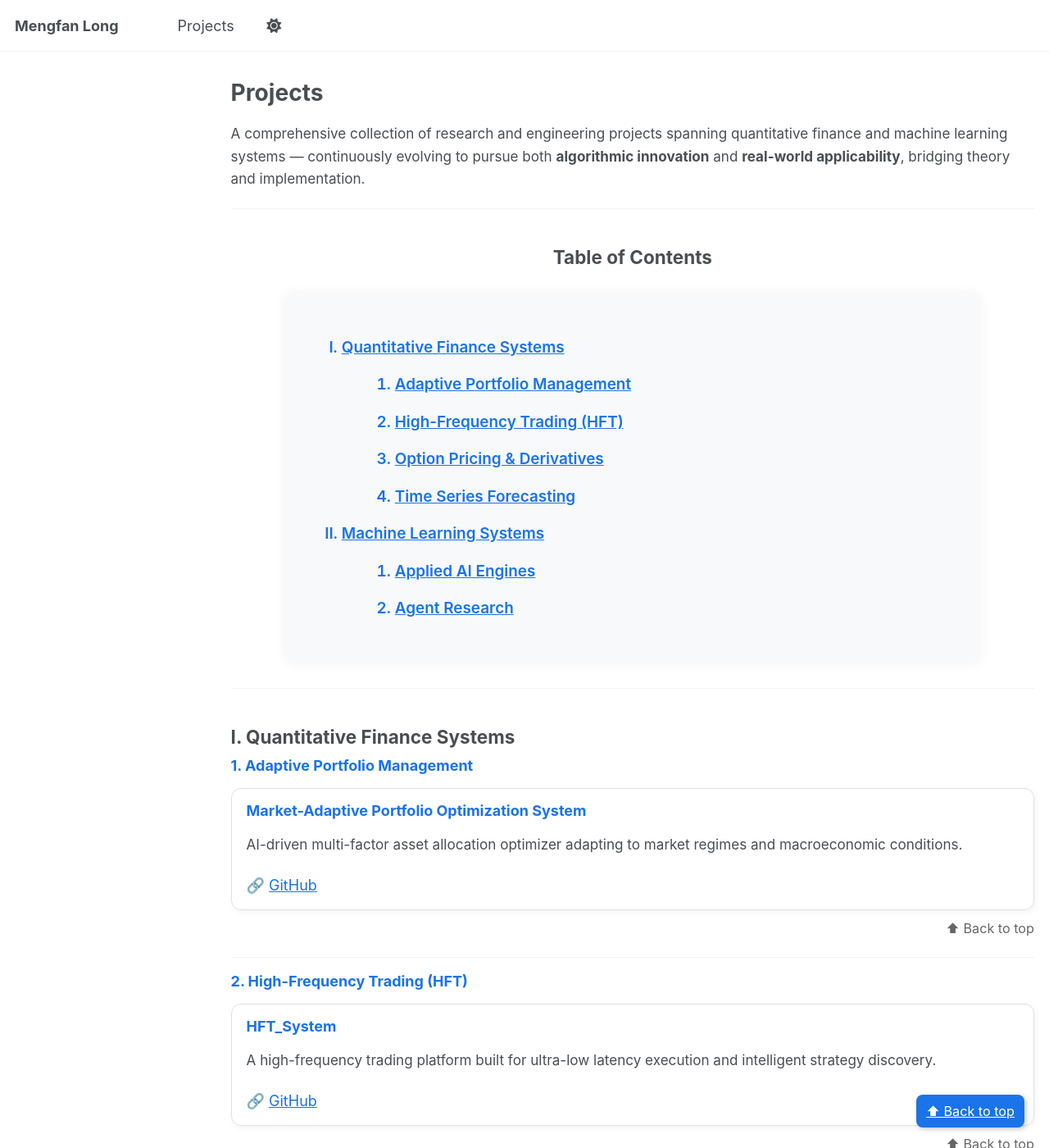
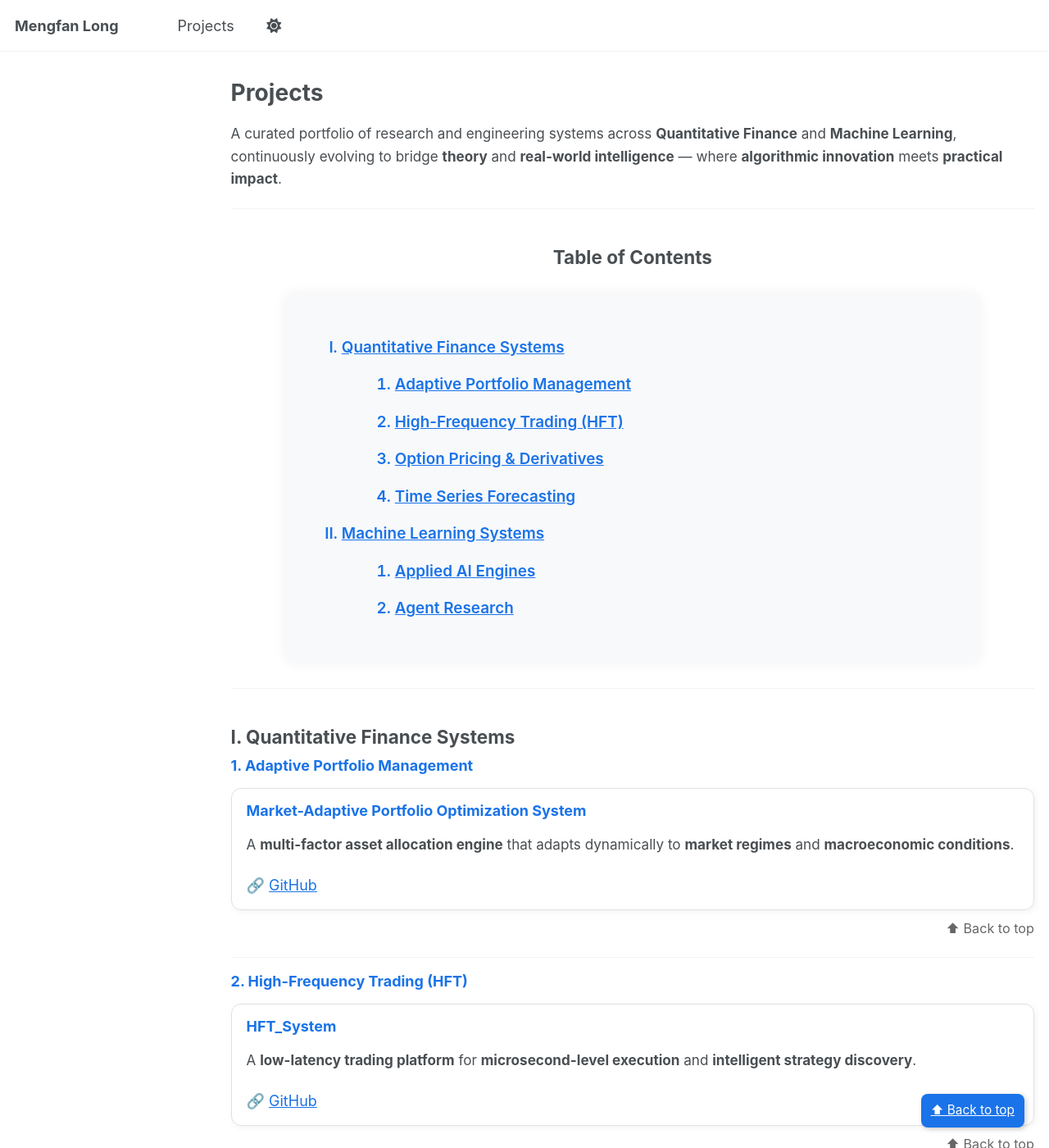
Before and after one commit to kevinlmf/kevinlmf.github.io, a Jekyll site: the page built from _pages/projects.md, in a window 1280 px wide and 1400 px high. Shown: the whole window at 82% size. Built offline with Jekyll 4.4.1, drawn with Linux system fonts in a browser that asks for light colours; a script that is not in the unit is left out; some of the changed text lies outside the part shown.

Commit message:
Revise project descriptions for clarity and impact
Updated project descriptions for clarity and impact, enhancing the language to better reflect the innovative nature of the projects.

```diff
--- a/_pages/projects.md
+++ b/_pages/projects.md
@@ -7,14 +7,13 @@ author_profile: false
 
 <a id="top"></a>
 
-A comprehensive collection of research and engineering projects spanning quantitative finance and machine learning systems — continuously evolving to pursue both <b>algorithmic innovation</b> and <b>real-world applicability</b>, bridging theory and implementation.
+A curated portfolio of research and engineering systems across **Quantitative Finance** and **Machine Learning**, continuously evolving to bridge <b>theory</b> and <b>real-world intelligence</b> — where <b>algorithmic innovation</b> meets <b>practical impact</b>.
 
 ---
 
 <h2 style="text-align:center; font-weight:700;">Table of Contents</h2>
 
 <div style="background:#f8f9fb; border-radius:12px; padding:30px; box-shadow:0 0 15px rgba(0,0,0,0.05); max-width:850px; margin:30px auto;">
-  <!-- Table of Contents -->
   <ol style="list-style-type: upper-roman; font-weight:600; color:#1a73e8; line-height:1.9; font-size:1.05em;">
     <li><a href="#quant">Quantitative Finance Systems</a>
       <ol style="list-style-type: decimal; margin-top:10px; margin-left:25px;">
@@ -41,7 +40,9 @@ A comprehensive collection of research and engineering projects spanning quantit
 
 <div class="proj-card">
   <h3>Market-Adaptive Portfolio Optimization System</h3>
-  <p>AI-driven multi-factor asset allocation optimizer adapting to market regimes and macroeconomic conditions.</p>
+  <p>
+    A <b>multi-factor asset allocation engine</b> that adapts dynamically to <b>market regimes</b> and <b>macroeconomic conditions</b>.
+  </p>
   🔗 <a href="https://github.com/kevinlmf/Portfolio_Optimization_system" target="_blank">GitHub</a>
 </div>
 
@@ -53,7 +54,9 @@ A comprehensive collection of research and engineering projects spanning quantit
 
 <div class="proj-card">
   <h3>HFT_System</h3>
-  <p>A high-frequency trading platform built for ultra-low latency execution and intelligent strategy discovery.</p>
+  <p>
+    A <b>low-latency trading platform</b> for <b>microsecond-level execution</b> and <b>intelligent strategy discovery</b>.
+  </p>
   🔗 <a href="https://github.com/kevinlmf/HFT_Trading_System" target="_blank">GitHub</a>
 </div>
 
@@ -65,7 +68,9 @@ A comprehensive collection of research and engineering projects spanning quantit
 
 <div class="proj-card">
   <h3>Multi-Agent Option Pricing</h3>
-  <p>Bitcoin options pricing and risk modeling with multi-agent market simulation.</p>
+  <p>
+    <b>Bitcoin options pricing</b> and <b>risk modeling</b> through <b>multi-agent market simulation</b>.
+  </p>
   🔗 <a href="https://github.com/kevinlmf/Options_Pricing" target="_blank">GitHub</a>
 </div>
 
@@ -77,21 +82,21 @@ A comprehensive collection of research and engineering projects spanning quantit
 
 <div class="proj-card">
   <h3>Time Series Forecasting Framework</h3>
-  <p>An end-to-end framework for univariate and multivariate forecasting, covering statistical models, state-space methods, and deep learning architectures.</p>
+  <p>
+    An <b>end-to-end forecasting framework</b> combining <b>ARIMA</b>, <b>state-space models</b>, and <b>deep learning architectures</b>.
+  </p>
   🔗 <a href="https://github.com/kevinlmf/Time_Series_Forecasting" target="_blank">GitHub</a>
 </div>
 
 <p class="back-top"><a href="#top">⬆ Back to top</a></p>
 
 ---
+
 <div style="margin-top:40px; text-align:center; font-size:0.95em; color:#555;">
-Together, these projects form an integrated <b>quantitative trading ecosystem</b> — bridging <b>forecasting</b>, <b>optimization</b>, and <b>execution</b> into a unified framework that connects <b>theory</b>, <b>computation</b>, and <b>market practice</b>.
+Together, these works form an integrated <b>Quantitative Finance Engine Stack</b> — connecting <b>forecasting</b>, <b>optimization</b>, and <b>execution</b> within a unified research-to-production pipeline.
 </div>
 
-
 ---
-
-
 
 ## <a id="ml"></a> II. Machine Learning Systems
 
@@ -99,20 +104,24 @@ Together, these projects form an integrated <b>quantitative trading ecosystem</b
 
 <div class="proj-card">
   <h3>JAX Inventory Optimizer</h3>
-  <p>A <b>high-performance RL-based optimizer</b> for stochastic inventory management.</p>
+  <p>
+    A <b>JAX-based reinforcement learning optimizer</b> for <b>stochastic inventory control</b>.
+  </p>
   🔗 <a href="https://github.com/kevinlmf/JAX_Inventory_Optimizer" target="_blank">GitHub</a>
 </div>
 
 <div class="proj-card">
   <h3>Sports Injury Risk</h3>
-<p><b>A multimodal deep learning framework</b> for sports injury risk prediction.</p>
-
+  <p>
+    A <b>multi-modal deep learning framework</b> for <b>athlete injury risk prediction</b>.
+  </p>
   🔗 <a href="https://github.com/kevinlmf/Sports_Injury_Prediction" target="_blank">GitHub</a>
 </div>
 
 <p class="back-top"><a href="#top">⬆ Back to top</a></p>
 
 ---
+
 ### <a id="agent"></a> 2. Agent Research
 
 Integrating **perception**, **memory**, and **reasoning** — exploring how agents can **understand**, **adapt**, and **evolve**.
@@ -131,33 +140,30 @@ Integrating **perception**, **memory**, and **reasoning** — exploring how agen
   <div class="proj-card">
     <h3>Multi-Agent LLM System</h3>
     <p>
-      A <b>LangGraph-based cognitive loop</b> composed of three specialized agents — <b>Reasoner</b>, <b>Critic</b>, and <b>Refiner</b>.
+     A <b>LangGraph-based cognitive loop</b> centered on  <b>Reasoning</b>.
     </p>
     🔗 <a href="https://github.com/kevinlmf/Multi-Agent-LLM-System" target="_blank">GitHub</a>
   </div>
 
- <div class="proj-card">
-  <h3>Agent Psychology Assistant</h3>
-  <p>
-    A <b>self-reflective</b> agent that <b>analyzes and refines</b> its reasoning process through <b>reinforcement learning</b>.
-  </p>
-  🔗 <a href="https://github.com/kevinlmf/Agent_psychology_assistant" target="_blank">GitHub</a>
+  <div class="proj-card">
+    <h3>Agent Psychology Assistant</h3>
+    <p>
+      A <b>self-reflective mental-health agent</b> that<b>refines</b> its reasoning through <b>reinforcement learning</b>.
+    </p>
+    🔗 <a href="https://github.com/kevinlmf/Agent_psychology_assistant" target="_blank">GitHub</a>
+  </div>
 </div>
-
 
 <p class="back-top"><a href="#top">⬆ Back to top</a></p>
 
+---
 
-
----
 <div style="margin-top:40px; text-align:center; font-size:0.95em; color:#555;">
-These two modules bridge <b>engineering execution</b> and <b>intelligent research</b> — one grounded in implementation, the other in cognition.
+These systems bridge <b>engineering execution</b> and <b>cognitive research</b> — one grounded in performance, the other in understanding.
 </div>
 
 ---
 
-
-<!-- ✅ Global floating Back-to-top button -->
 <a href="#top" class="fixed-top-btn">⬆ Back to top</a>
 
 <style>
```
Also changed, not shown: other parts of _pages/projects.md (+1 -12 lines).
